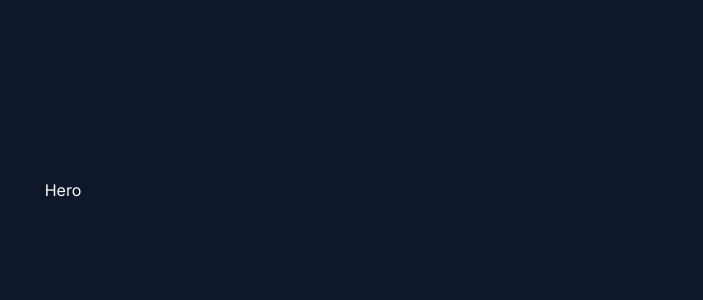
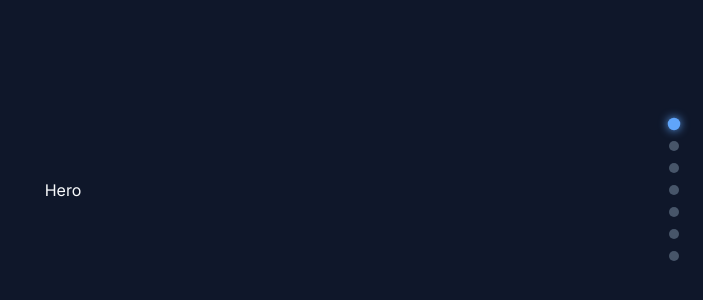
Before and after one commit to pratikpanchal4472/Portfolio, a React (Vite) app: page / in a window 1280 px wide. Shown: the part 210-510 px from the top of the page, without its empty margins (577-1280 px from the left). Built offline with nearby package versions, Linux system fonts and the light colour scheme.

Commit message:
feat: add DotNav and Navbar UI components

```diff
--- a/src/components/ui/DotNav.jsx
+++ b/src/components/ui/DotNav.jsx
@@ -1 +1,39 @@
-export default function DotNav() { return null }
+import useSceneStore from '../../store/sceneStore'
+
+const LABELS = ['Hero', 'About', 'Skills', 'Experience', 'Projects', 'Certifications', 'Contact']
+
+export default function DotNav() {
+  const activeSection = useSceneStore((s) => s.activeSection)
+
+  const scrollTo = (index) => {
+    const sections = document.querySelectorAll('.snap-section')
+    sections[index]?.scrollIntoView({ behavior: 'smooth' })
+  }
+
+  return (
+    <nav
+      aria-label="Page sections"
+      className="fixed right-6 top-1/2 -translate-y-1/2 z-50 flex flex-col gap-3"
+      style={{ pointerEvents: 'auto' }}
+    >
+      {LABELS.map((label, i) => (
+        <button
+          key={label}
+          onClick={() => scrollTo(i)}
+          title={label}
+          aria-current={activeSection === i ? 'true' : undefined}
+          className={`w-2.5 h-2.5 rounded-full transition-all duration-300 ${
+            activeSection === i
+              ? 'bg-blue-400 scale-125'
+              : 'bg-slate-600 hover:bg-slate-400'
+          }`}
+          style={
+            activeSection === i
+              ? { boxShadow: '0 0 8px #60a5fa' }
+              : {}
+          }
+        />
+      ))}
+    </nav>
+  )
+}
--- a/src/components/ui/Navbar.jsx
+++ b/src/components/ui/Navbar.jsx
@@ -1 +1,34 @@
-export default function Navbar() { return null }
+import { useEffect, useState } from 'react'
+
+export default function Navbar() {
+  const [visible, setVisible] = useState(false)
+
+  useEffect(() => {
+    const el = document.getElementById('scroll-container')
+    if (!el) return
+    const handler = () => setVisible(el.scrollTop > 50)
+    el.addEventListener('scroll', handler)
+    return () => el.removeEventListener('scroll', handler)
+  }, [])
+
+  return (
+    <div
+      className={`fixed top-4 right-6 z-50 transition-all duration-500 ${
+        visible ? 'opacity-100' : 'opacity-0 pointer-events-none'
+      }`}
+      style={{ pointerEvents: visible ? 'auto' : 'none' }}
+    >
+      <div className="flex items-center gap-4 bg-slate-900/80 backdrop-blur-md border border-slate-700/50 rounded-full px-4 py-2">
+        <span className="text-blue-400 font-bold text-sm">PP</span>
+        <div className="w-px h-4 bg-slate-700" />
+        <a
+          href="/resume.pdf"
+          download
+          className="text-slate-300 hover:text-white text-xs tracking-wider transition-colors"
+        >
+          Resume
+        </a>
+      </div>
+    </div>
+  )
+}
```
Also changed, not shown: 2 other files (tests, documents, lock files or other folders).
